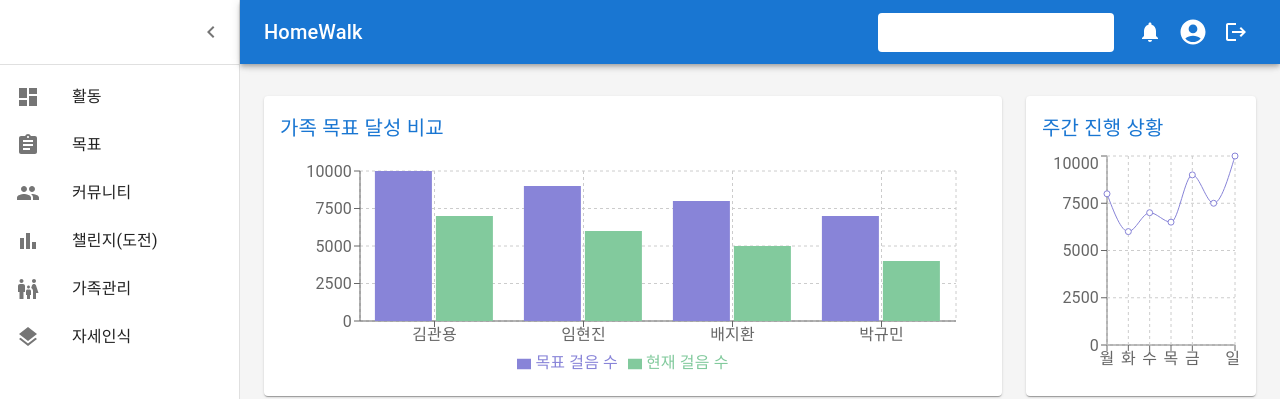
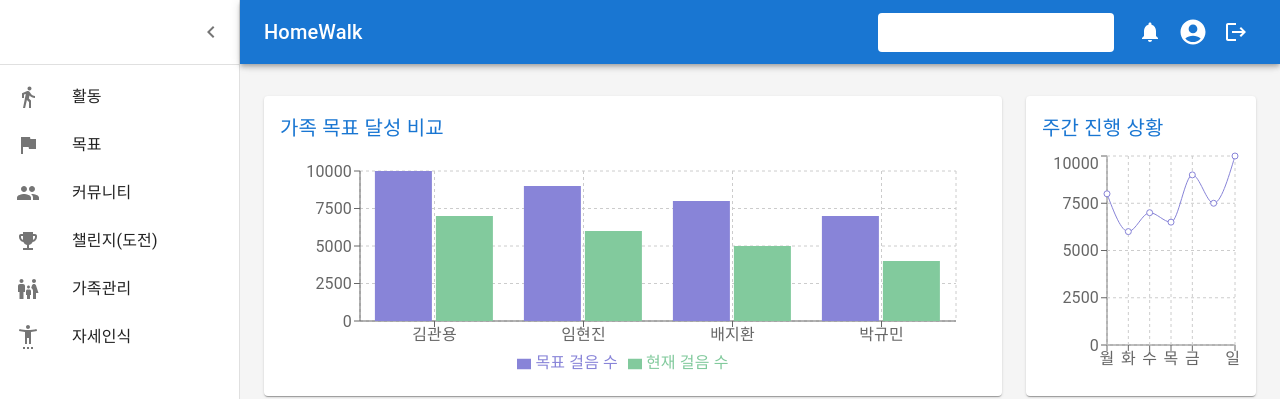
Before and after one commit to 2024-SMHRD-IS-CLOUD-3/HomeWalk, a React (Create React App) app in the folder frontend/: page /dashboard in a window 1280 px wide. Shown: the top 399 px of the page. Built offline with nearby package versions, Linux system fonts and the light colour scheme.

Commit message:
왼쪽 메뉴 반영 - 박규민

```diff
--- a/frontend/src/components/DrawerComponent.js
+++ b/frontend/src/components/DrawerComponent.js
@@ -9,11 +9,11 @@ import ChevronLeftIcon from '@mui/icons-material/ChevronLeft';
 import ListItemButton from '@mui/material/ListItemButton';
 import ListItemIcon from '@mui/material/ListItemIcon';
 import ListItemText from '@mui/material/ListItemText';
-import DashboardIcon from '@mui/icons-material/Dashboard';
-import AssignmentIcon from '@mui/icons-material/Assignment';
+import DirectionsWalkIcon from '@mui/icons-material/DirectionsWalk';
+import FlagIcon from '@mui/icons-material/Flag';
 import PeopleIcon from '@mui/icons-material/People';
-import BarChartIcon from '@mui/icons-material/BarChart';
-import LayersIcon from '@mui/icons-material/Layers';
+import EmojiEventsIcon from '@mui/icons-material/EmojiEvents';
+import SettingsAccessibilityIcon from '@mui/icons-material/SettingsAccessibility';
 import FamilyRestroomIcon from '@mui/icons-material/FamilyRestroom';
 import { Link as RouterLink } from 'react-router-dom';
 
@@ -64,13 +64,13 @@ export default function DrawerComponent({ open, toggleDrawer }) {
       <List component="nav">
         <ListItemButton component={RouterLink} to="/activity">
           <ListItemIcon>
-            <DashboardIcon />
+            <DirectionsWalkIcon />
           </ListItemIcon>
           <ListItemText primary="활동" />
         </ListItemButton>
         <ListItemButton component={RouterLink} to="/goals">
           <ListItemIcon>
-            <AssignmentIcon />
+            <FlagIcon />
           </ListItemIcon>
           <ListItemText primary="목표" />
         </ListItemButton>
@@ -82,7 +82,7 @@ export default function DrawerComponent({ open, toggleDrawer }) {
         </ListItemButton>
         <ListItemButton component={RouterLink} to="/challenges">
           <ListItemIcon>
-            <BarChartIcon />
+            <EmojiEventsIcon />
           </ListItemIcon>
           <ListItemText primary="챌린지(도전)" />
         </ListItemButton>
@@ -94,7 +94,7 @@ export default function DrawerComponent({ open, toggleDrawer }) {
         </ListItemButton>
         <ListItemButton component={RouterLink} to="/posture">
           <ListItemIcon>
-            <LayersIcon />
+            <SettingsAccessibilityIcon />
           </ListItemIcon>
           <ListItemText primary="자세인식" />
         </ListItemButton>
```
